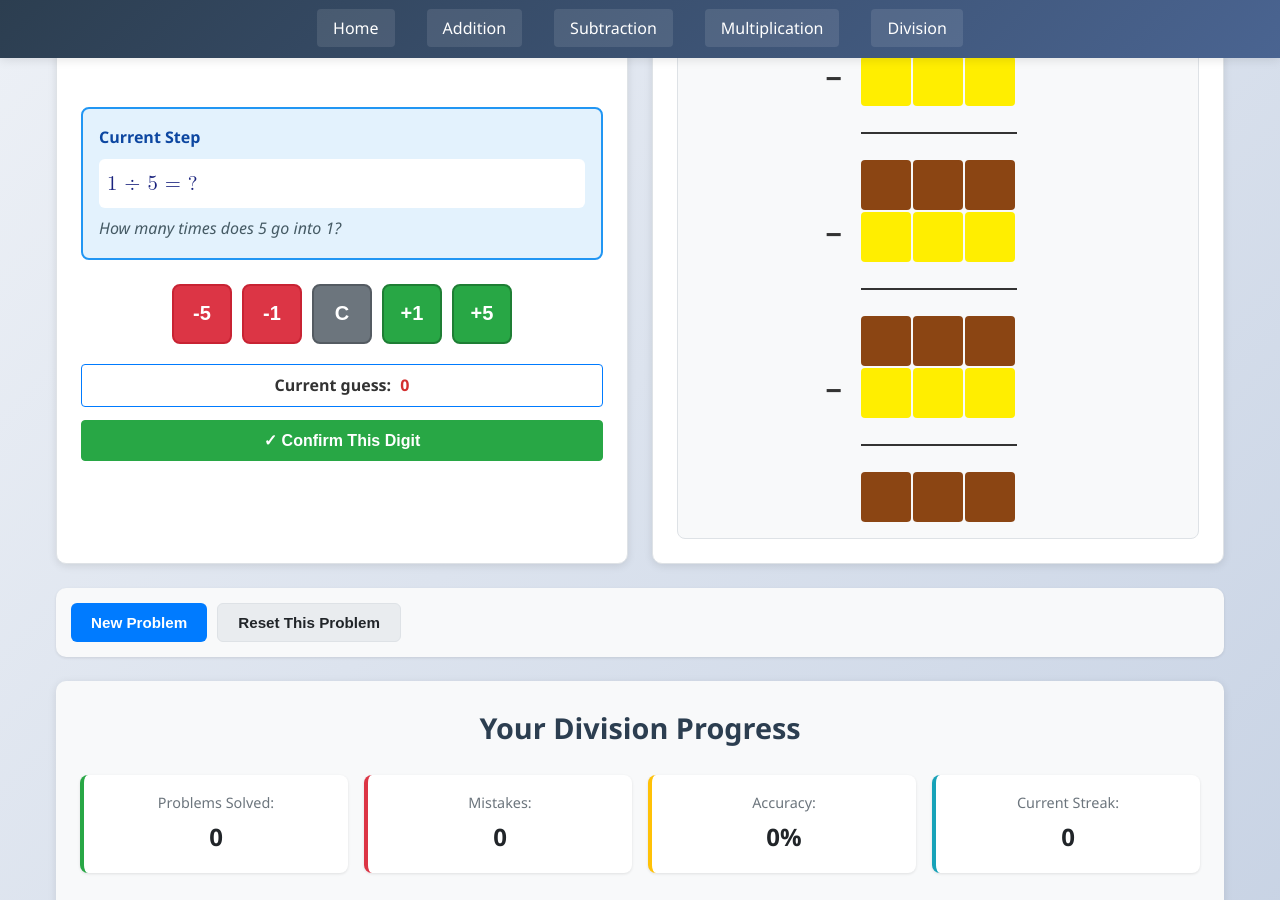
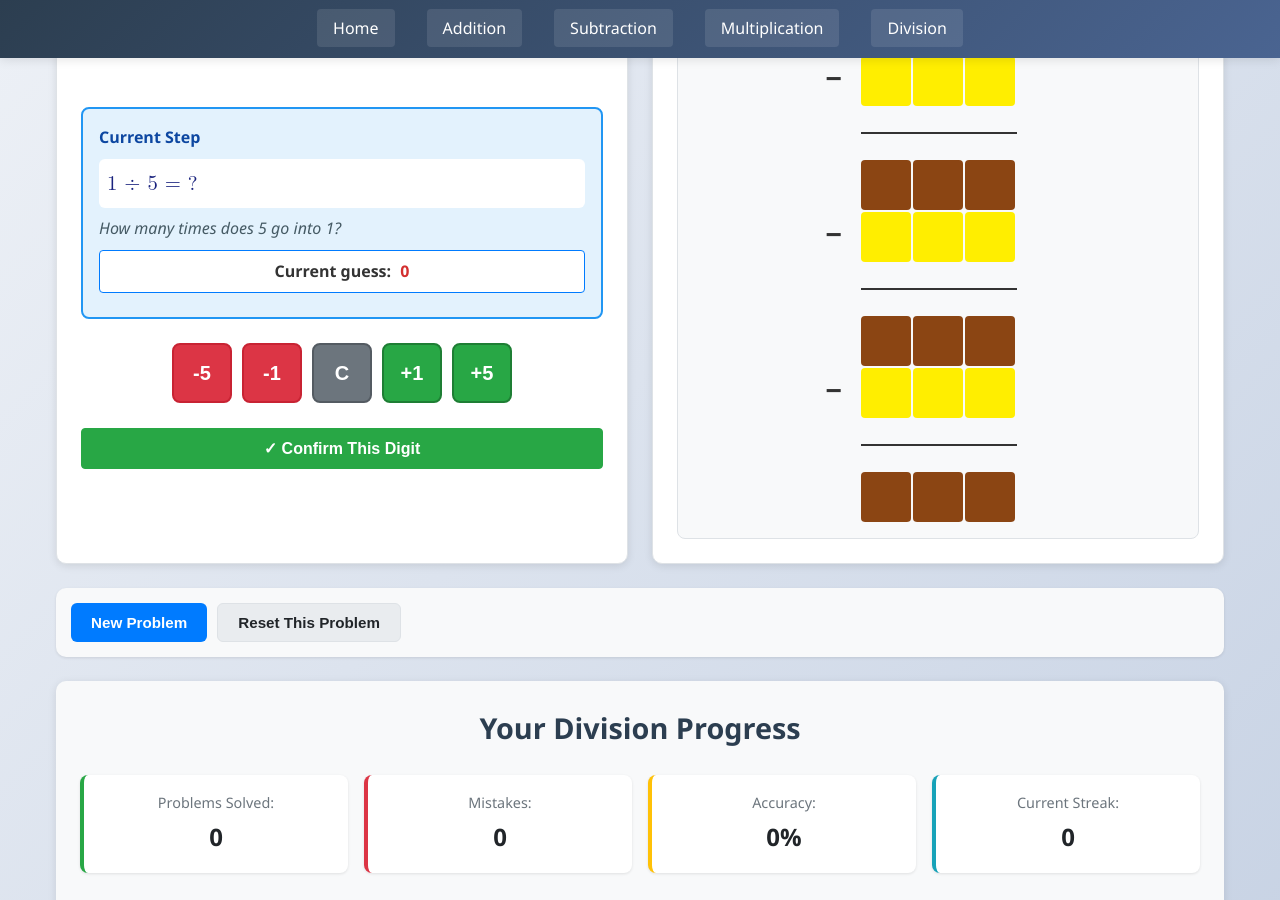
Before and after one commit to ZBZFirst/Math, a Jekyll site: the page built from division.md, in a window 1280 px wide and 900 px high, scrolled down 496 px. Built offline with Jekyll 4.4.1, drawn with Linux system fonts in a browser that asks for light colours.

Commit message:
Update division.html

```diff
--- a/_layouts/division.html
+++ b/_layouts/division.html
@@ -13,6 +13,7 @@
     {% include header.html %}
 
     <main class="page-content">
+        <!-- Division Worksheet -->
         <div class="division-container"">
             <!-- Title Container -->
             <div class="container title-container">
@@ -22,7 +23,7 @@
 
             <!-- Main Workspace -->
             <div class="dual-container">
-                <!-- LEFT: Problem Display -->
+                <!-- LEFT CONTAINER -->
                 <div class="main-problem-container">
                     <h3>Division Problem</h3>
                     <div class="main-problem" id="problemdisplay" >
@@ -31,19 +32,13 @@
                                 123 ÷ 5
                             </div>
                         </div>
-
-                        <!-- Current Step Area -->
                         <div class="current-step-container">
                             <div class="current-step-title">Current Step</div>
-                            <div class="current-step-equation" id="currentStepEquation">
-                                1 ÷ 5 = ?
-                            </div>
-                            <div class="current-instruction" id="currentInstruction">
-                                How many times does 5 go into 1?
-                            </div>
+                            <div class="current-step-equation" id="currentStepEquation">1 ÷ 5 = ?</div>
+                            <div class="current-instruction" id="currentInstruction">How many times does 5 go into 1?</div>
+                            <div class="number-display">Current guess: <span id="currentGuessDisplay">0</span></div>
                         </div>
                     </div>
-                    <!-- Control Buttons -->
                     <div class="work-feedback" id="workFeedback">
                         <div class="control-grid">
                             <button class="grid-btn decrement five">-5</button>
@@ -52,18 +47,15 @@
                             <button class="grid-btn increment one">+1</button>
                             <button class="grid-btn increment five">+5</button>
                         </div>
-                        <div class="number-display">
-                            Current guess: <span id="currentGuessDisplay">0</span>
-                        </div>
                         <button id="commitGuessBtn" class="commit-btn">✓ Confirm This Digit</button>
                     </div>
                 </div>
 
-                <!-- RIGHT: Work Area -->
+                <!-- RIGHT CONTAINER -->
                 <div class="work-container">
                     <h3>Work Area</h3>
 
-                    <!-- Step Tracker (Hidden but accessible) -->
+                    <!-- Step Tracker (Hidden) -->
                     <div class="step-tracker"
                          data-current-step="0"
                          data-total-steps="3"
```
